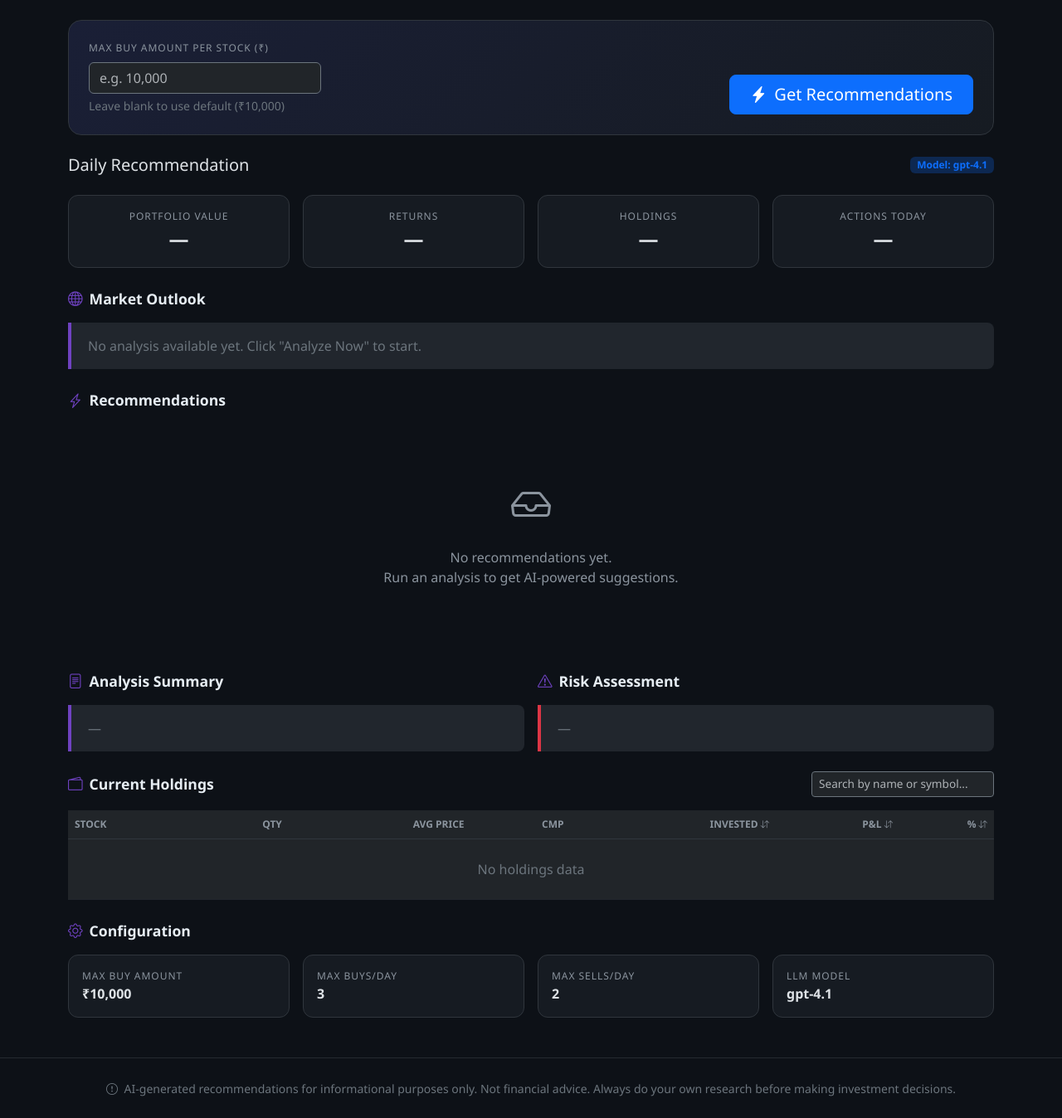
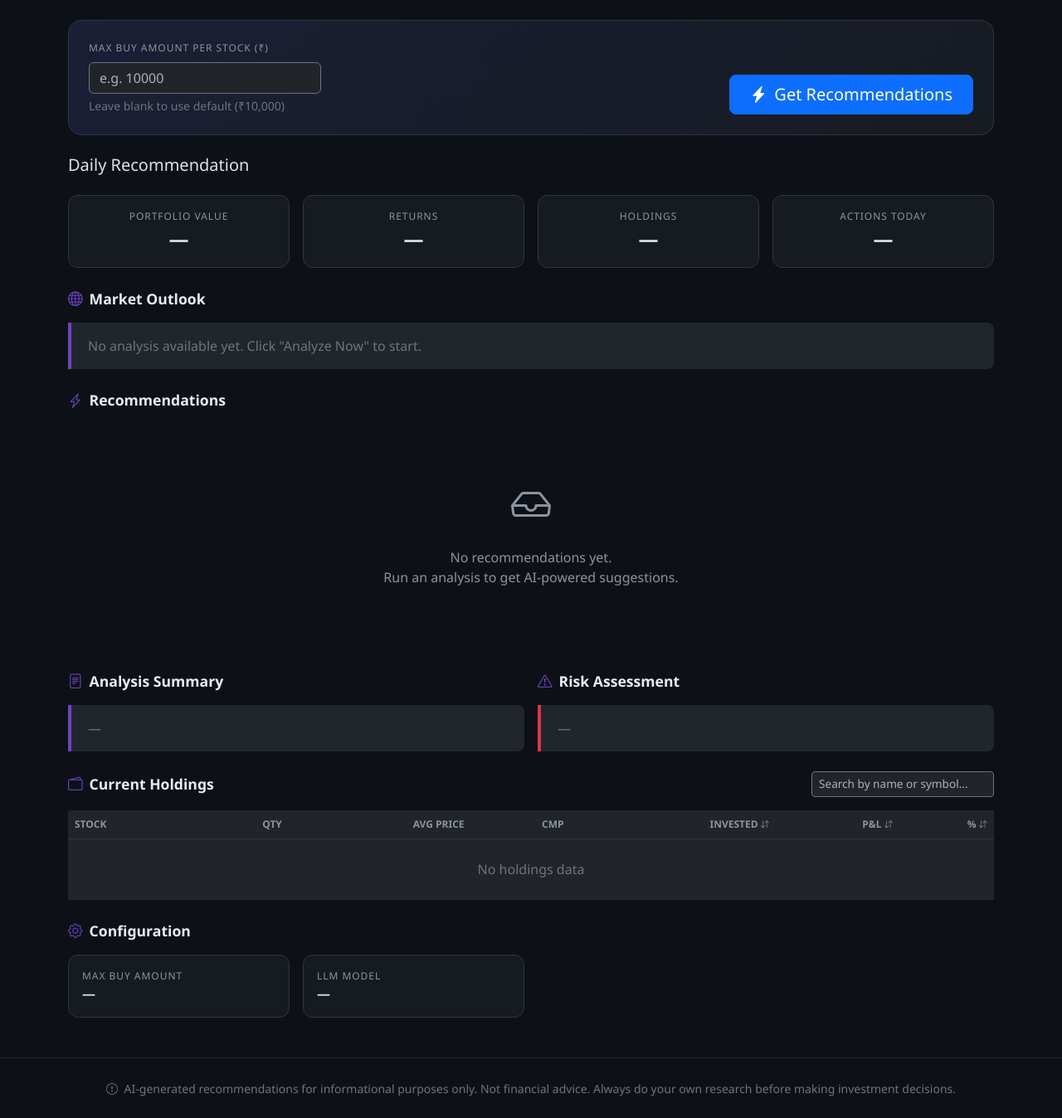
Before and after one commit to harshitagarwal93/StockRecommenderApp, a Flask app: page / in a window 1280 px wide. Shown: the part 63-1411 px from the top of the page at 83% size. Run offline with Flask 3, Linux system fonts and the light colour scheme; data that the repository does not hold is empty.

Commit message:
Remove buy/sell per-day limits, fix model display to read env at runtime

```diff
--- a/function_app.py
+++ b/function_app.py
@@ -3,6 +3,7 @@
 import hashlib
 import json
 import logging
+import os
 from datetime import datetime, timezone
 
 import azure.functions as func
@@ -83,12 +84,10 @@
 
     return func.HttpResponse(json.dumps({
         "max_buy_amount": _config.max_buy_amount,
-        "max_buys_per_day": _config.max_buys_per_day,
-        "max_sells_per_day": _config.max_sells_per_day,
         "max_portfolio_positions": _config.max_portfolio_positions,
         "max_single_allocation_pct": _config.max_single_allocation_pct,
         "llm_provider": _config.llm_provider,
-        "llm_model": _config.azure_ai_deployment if _config.llm_provider == "azure_foundry" else "gpt-4o",
+        "llm_model": os.environ.get("AZURE_AI_DEPLOYMENT", _config.azure_ai_deployment),
         "kite_connected": token_valid,
         "kite_login_url": f"https://kite.zerodha.com/connect/login?v=3&api_key={_config.kite_api_key}" if _config.kite_api_key else "",
     }), mimetype="application/json")
--- a/stock_advisor/config.py
+++ b/stock_advisor/config.py
@@ -41,8 +41,6 @@
     # Portfolio constraints
     initial_capital: float = float(os.getenv("INITIAL_CAPITAL", "500000"))
     max_buy_amount: float = float(os.getenv("MAX_BUY_AMOUNT", "10000"))
-    max_buys_per_day: int = int(os.getenv("MAX_BUYS_PER_DAY", "3"))
-    max_sells_per_day: int = int(os.getenv("MAX_SELLS_PER_DAY", "2"))
     max_portfolio_positions: int = int(os.getenv("MAX_PORTFOLIO_POSITIONS", "15"))
     max_single_allocation_pct: int = int(os.getenv("MAX_SINGLE_ALLOCATION_PCT", "15"))
 
--- a/stock_advisor/llm_analyzer.py
+++ b/stock_advisor/llm_analyzer.py
@@ -33,7 +33,6 @@
 
 CRITICAL RULES:
 - Each BUY recommendation total cost (quantity × price) must NOT exceed the MAX_BUY_AMOUNT
-- Respect the buy/sell limits strictly
 - Never recommend intraday or short-term trades
 - Only recommend sells for portfolio holdings
 - Set realistic target prices (10-30% upside over 6-12 months) and stop losses (8-15% below entry)
@@ -56,8 +55,6 @@
 
 === CONSTRAINTS ===
 - Max BUY amount per stock: Rs.{max_buy_amount:,.0f}
-- Max BUY recommendations today: {max_buys}
-- Max SELL recommendations today: {max_sells}
 - Max portfolio positions: {max_positions}
 - Max single stock allocation: {max_alloc}% of total portfolio value
 - Total portfolio value (cash + holdings): Rs.{total_value:,.0f}
@@ -181,8 +178,6 @@
         num_positions=len(portfolio.holdings),
         holdings_table=_format_holdings(portfolio),
         max_buy_amount=config.max_buy_amount,
-        max_buys=config.max_buys_per_day,
-        max_sells=config.max_sells_per_day,
         max_positions=config.max_portfolio_positions,
         max_alloc=config.max_single_allocation_pct,
         total_value=total_value,
--- a/templates/index.html
+++ b/templates/index.html
@@ -210,18 +210,6 @@
                     </div>
                     <div class="col-6 col-md-4 col-lg-3">
                         <div class="stat-card p-3">
-                            <div class="stat-label">Max Buys/Day</div>
-                            <div class="fw-bold" id="cfgMaxBuysDay">—</div>
-                        </div>
-                    </div>
-                    <div class="col-6 col-md-4 col-lg-3">
-                        <div class="stat-card p-3">
-                            <div class="stat-label">Max Sells/Day</div>
-                            <div class="fw-bold" id="cfgMaxSellsDay">—</div>
-                        </div>
-                    </div>
-                    <div class="col-6 col-md-4 col-lg-3">
-                        <div class="stat-card p-3">
                             <div class="stat-label">LLM Model</div>
                             <div class="fw-bold" id="cfgModel">—</div>
                         </div>
@@ -262,8 +250,8 @@
                     document.getElementById('cfgMaxBuy').textContent = `₹${fmt(s.max_buy_amount)}`;
                     document.getElementById('defaultBuyAmt').textContent = fmt(s.max_buy_amount);
                     document.getElementById('buyAmountInput').placeholder = `e.g. ${fmt(s.max_buy_amount)}`;
-                    document.getElementById('cfgMaxBuysDay').textContent = s.max_buys_per_day;
-                    document.getElementById('cfgMaxSellsDay').textContent = s.max_sells_per_day;
+                    document.getElementById('cfgMaxBuysDay') && (document.getElementById('cfgMaxBuysDay').textContent = s.max_buys_per_day);
+                    document.getElementById('cfgMaxSellsDay') && (document.getElementById('cfgMaxSellsDay').textContent = s.max_sells_per_day);
                     document.getElementById('cfgModel').textContent = s.llm_model;
                     document.getElementById('modelBadge').textContent = `Model: ${s.llm_model}`;
 
```
Also changed, not shown: frontend/index.html (+2 -14 lines).
